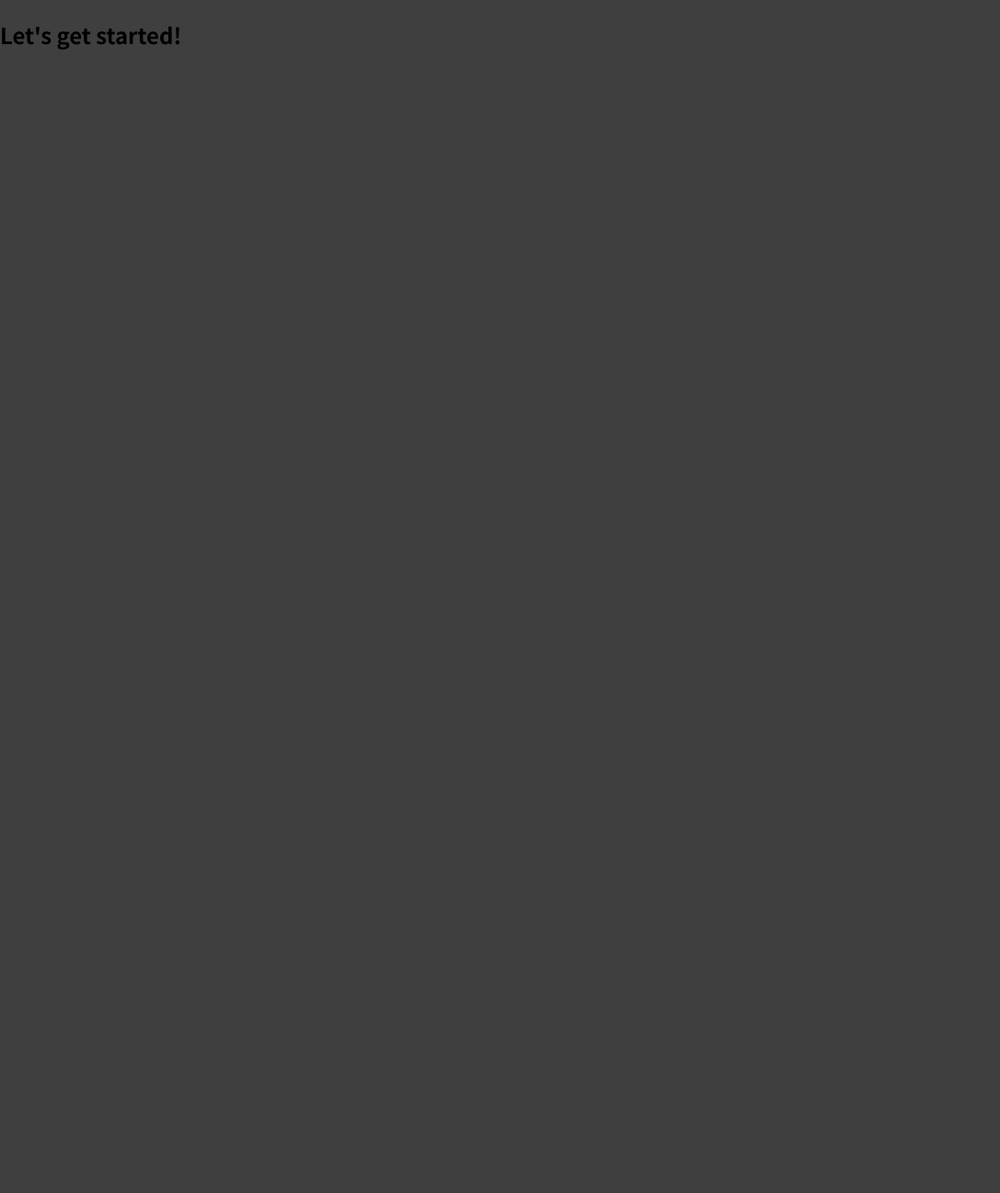
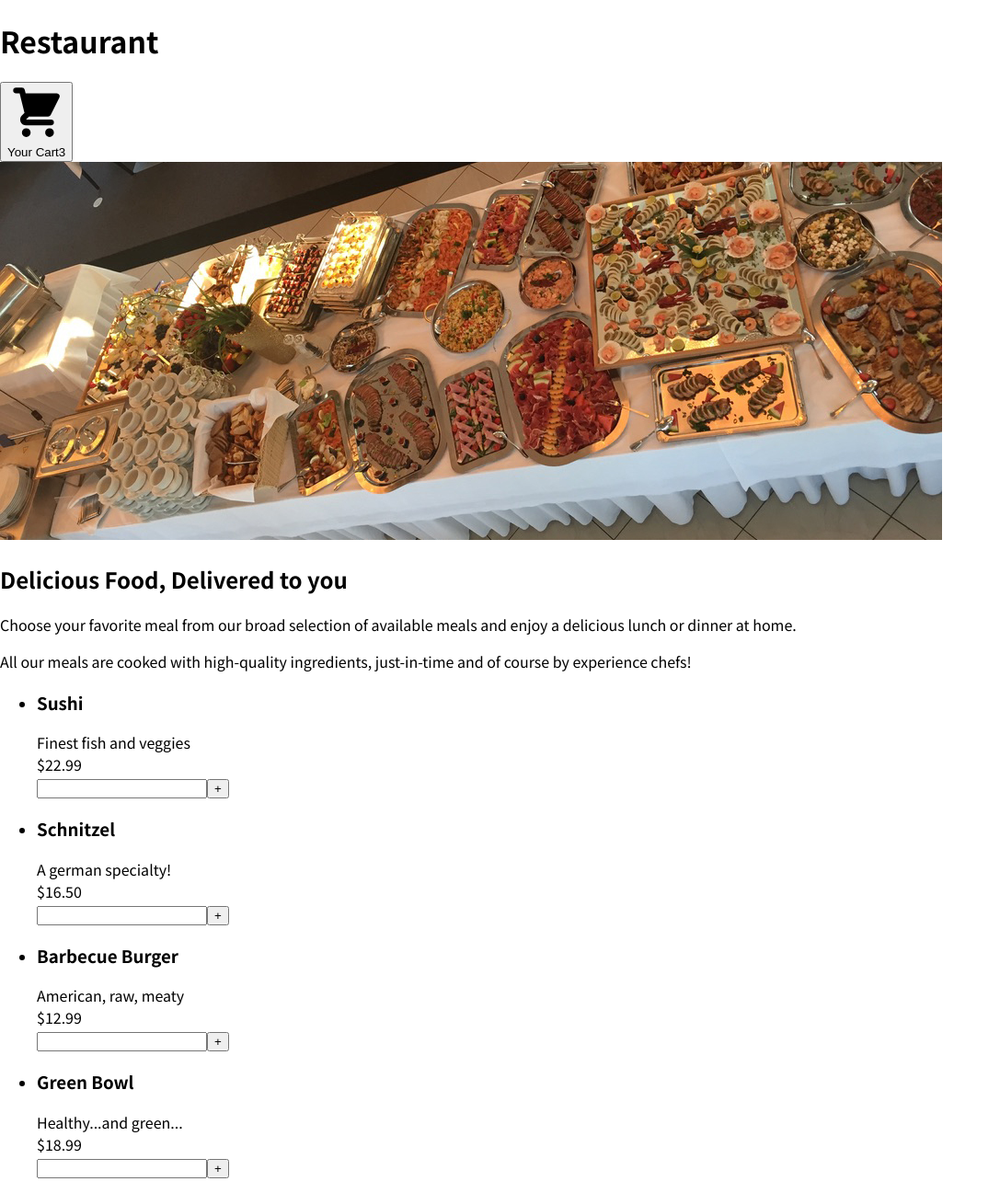
Before and after one commit to steppjason/restaurant-app, a React (Create React App) app: page / in a window 1280 px wide. Shown: the whole page at 92% size, without its empty margins (0-1087 px from the left). Before the commit the page ends 800 px from the top, so only its background shows below. Built offline with nearby package versions, Linux system fonts and the light colour scheme.

Commit message:
Added header and meal list

```diff
--- a/src/App.js
+++ b/src/App.js
@@ -1,8 +1,16 @@
-function App() {
+import { Fragment } from "react";
+
+import Header from "./components/Layout/Header";
+import Meals from "./components/Meals/Meals";
+
+const App = () => {
   return (
-    <div>
-      <h2>Let's get started!</h2>
-    </div>
+		<Fragment>
+			<Header />
+			<main>
+				<Meals />
+			</main>
+		</Fragment>
   );
 }
 
--- /dev/null
+++ b/src/components/Cart/CartIcon.js
@@ -0,0 +1,9 @@
+const CartIcon = () => {
+	return (
+		<svg xmlns="http://www.w3.org/2000/svg" viewBox="0 0 20 20" fill="currentColor">
+			<path d="M3 1a1 1 0 000 2h1.22l.305 1.222a.997.997 0 00.01.042l1.358 5.43-.893.892C3.74 11.846 4.632 14 6.414 14H15a1 1 0 000-2H6.414l1-1H14a1 1 0 00.894-.553l3-6A1 1 0 0017 3H6.28l-.31-1.243A1 1 0 005 1H3zM16 16.5a1.5 1.5 0 11-3 0 1.5 1.5 0 013 0zM6.5 18a1.5 1.5 0 100-3 1.5 1.5 0 000 3z" />
+		</svg>
+	)
+}
+
+export default CartIcon
--- /dev/null
+++ b/src/components/Layout/CartButton.js
@@ -0,0 +1,15 @@
+import CartIcon from "../Cart/CartIcon"
+
+const CartButton = () => {
+	return (
+		<button className="cart-button">
+			<span className="cart-button__icon">
+				<CartIcon />
+			</span>
+			<span className="cart-button__text">Your Cart</span>
+			<span className="cart-button__item-count">3</span>
+		</button>
+	)
+}
+
+export default CartButton
--- /dev/null
+++ b/src/components/Layout/Header.js
@@ -0,0 +1,20 @@
+import { Fragment } from "react"
+
+import heroImage from "../../assets/meals.jpg"
+import CartButton from "./CartButton"
+
+const Header = (props) => {
+	return (
+		<Fragment>
+			<header className="header">
+				<h1 className="header__title">Restaurant</h1>
+				<CartButton />
+			</header>
+			<div>
+				<img className="hero-image" src={heroImage} title="" alt="" />
+			</div>
+		</Fragment>
+	)
+}
+
+export default Header
--- /dev/null
+++ b/src/components/Meals/MealItem/MealForm.js
@@ -0,0 +1,10 @@
+const MealForm = (props) => {
+	return (
+		<form className="meal-form">
+			<input />
+			<button>+</button>
+		</form>
+	)
+}
+
+export default MealForm
--- /dev/null
+++ b/src/components/Meals/MealItem/MealItem.js
@@ -0,0 +1,20 @@
+import MealForm from "./MealForm"
+
+const MealItem = (props) => {
+	const price = `$${props.price.toFixed(2)}`
+
+	return (
+		<li className="meal-item">
+			<div>
+				<h3 className="meal-item__name">{props.name}</h3>
+				<div className="meal-item__description">{props.description}</div>
+				<div className="meal-item__price">{price}</div>
+			</div>
+			<div>
+				<MealForm />
+			</div>
+		</li>
+	)
+}
+
+export default MealItem
--- /dev/null
+++ b/src/components/Meals/MealSummary.js
@@ -0,0 +1,11 @@
+const MealSummary = () => {
+	return (
+		<section className="summary">
+			<h2>Delicious Food, Delivered to you</h2>
+			<p>Choose your favorite meal from our broad selection of available meals and enjoy a delicious lunch or dinner at home.</p>
+			<p>All our meals are cooked with high-quality ingredients, just-in-time and of course by experience chefs!</p>
+		</section>
+	)
+}
+
+export default MealSummary
--- /dev/null
+++ b/src/components/Meals/Meals.js
@@ -0,0 +1,14 @@
+import { Fragment } from "react"
+import MealsList from "./MealsList"
+import MealSummary from "./MealSummary"
+
+const Meals = () => {
+	return (
+		<Fragment>
+			<MealSummary />
+			<MealsList />
+		</Fragment>
+	)
+}
+
+export default Meals
--- /dev/null
+++ b/src/components/Meals/MealsList.js
@@ -0,0 +1,42 @@
+import Card from "../UI/Card"
+import MealItem from "./MealItem/MealItem"
+
+const MEAL_DATA = [
+	{
+		id: "m1",
+		name: "Sushi",
+		description: "Finest fish and veggies",
+		price: 22.99,
+	},
+	{
+		id: "m2",
+		name: "Schnitzel",
+		description: "A german specialty!",
+		price: 16.5,
+	},
+	{
+		id: "m3",
+		name: "Barbecue Burger",
+		description: "American, raw, meaty",
+		price: 12.99,
+	},
+	{
+		id: "m4",
+		name: "Green Bowl",
+		description: "Healthy...and green...",
+		price: 18.99,
+	},
+]
+
+const MealsList = () => {
+	const mealsList = MEAL_DATA.map((meal) => <MealItem key={meal.id} name={meal.name} description={meal.description} price={meal.price} />)
+	return (
+		<section className="meal-list">
+			<Card>
+				<ul>{mealsList}</ul>
+			</Card>
+		</section>
+	)
+}
+
+export default MealsList
--- /dev/null
+++ b/src/components/UI/Card.js
@@ -0,0 +1,5 @@
+const Card = (props) => {
+	return <div className="card">{props.children}</div>
+}
+
+export default Card
--- a/src/index.css
+++ b/src/index.css
@@ -10,5 +10,4 @@ html {
 
 body {
   margin: 0;
-  background-color: #3f3f3f;
 }
```
Also changed, not shown: src/assets/meals.jpg (added), 1 other file (tests, documents, lock files or other folders).
